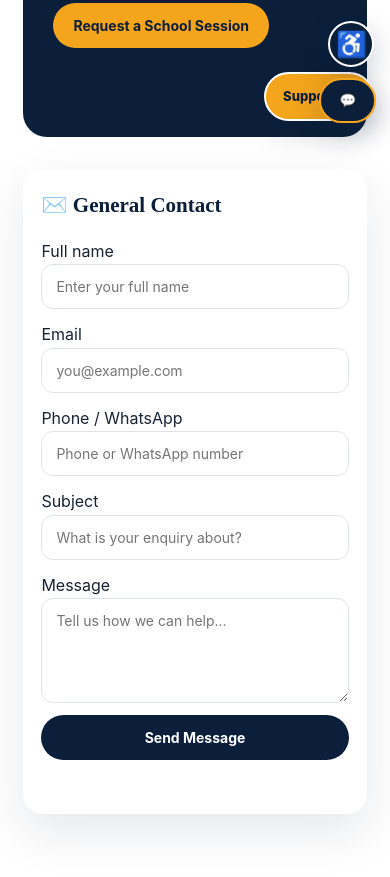
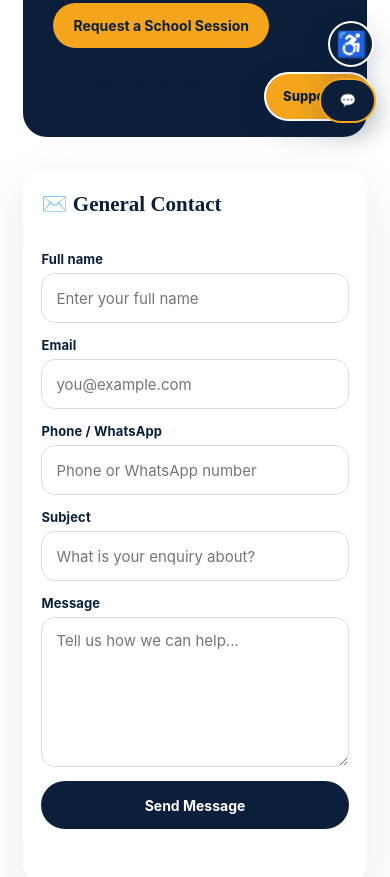
Before and after one commit to firs1eleven-max/100-focus-club, a plain HTML site: page contact.html in a window 390 px wide. Shown: the part 707-1584 px from the top of the page. Drawn offline with Linux system fonts and the light colour scheme.

Commit message:
Refine contact form responsive styling

```diff
--- a/styles.css
+++ b/styles.css
@@ -362,3 +362,23 @@ body.a11y-focus-highlight :focus-visible{outline:4px solid var(--amber)!importan
 .contact-layout .interest-form input,.contact-layout .interest-form textarea{display:block;width:100%;min-width:0;box-sizing:border-box}
 .contact-layout .interest-form .btn{align-self:flex-start;white-space:nowrap}
 @media(max-width:520px){.contact-layout .interest-form{padding:24px 18px}.contact-layout .interest-form .btn{width:100%}}
+
+/* Contact form — clean responsive fields */
+.contact-layout .contact-field{display:flex;flex-direction:column;gap:7px;width:100%;min-width:0}
+.contact-layout .contact-field label{font:700 13px Inter,Arial,sans-serif;color:var(--navy);letter-spacing:.01em}
+.contact-layout .contact-field input,
+.contact-layout .contact-field textarea{margin:0;width:100%;min-width:0;max-width:100%;box-sizing:border-box;border:1px solid #d5dce5;border-radius:14px;padding:14px 16px;font:15px Inter,Arial,sans-serif;color:var(--ink);background:#fff}
+.contact-layout .contact-field input{height:52px}
+.contact-layout .contact-field textarea{min-height:150px;resize:vertical}
+.contact-layout .contact-field input:focus,
+.contact-layout .contact-field textarea:focus{outline:3px solid rgba(244,165,28,.22);border-color:var(--amber)}
+@media(max-width:520px){
+  .contact-layout .interest-form{padding:22px 18px;gap:14px}
+  .contact-layout .interest-form h3{font-size:21px;line-height:1.25;padding-bottom:12px;white-space:normal}
+  .contact-layout .contact-field{gap:6px}
+  .contact-layout .contact-field label{font-size:13px}
+  .contact-layout .contact-field input{height:50px}
+  .contact-layout .contact-field input,
+  .contact-layout .contact-field textarea{font-size:15px;padding:13px 14px}
+  .contact-layout .interest-form .btn{width:100%;min-height:48px}
+}
```
